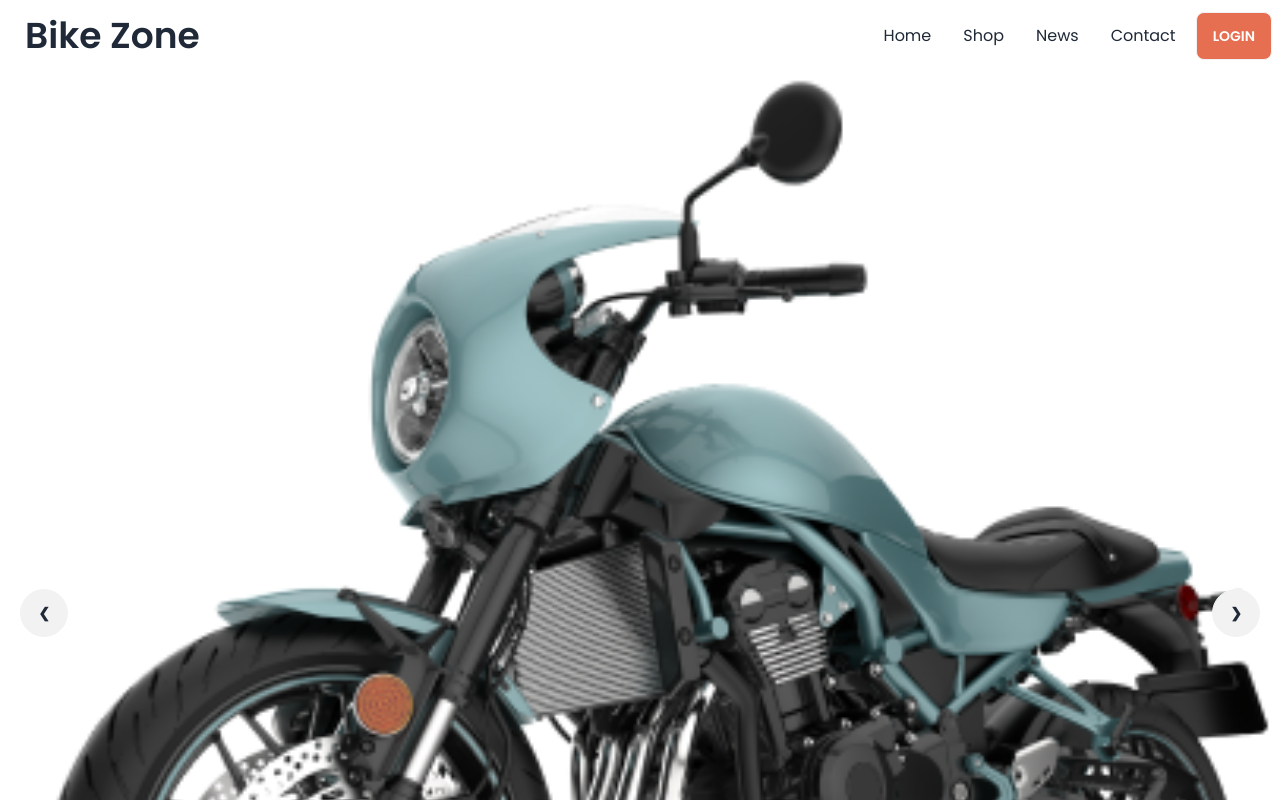
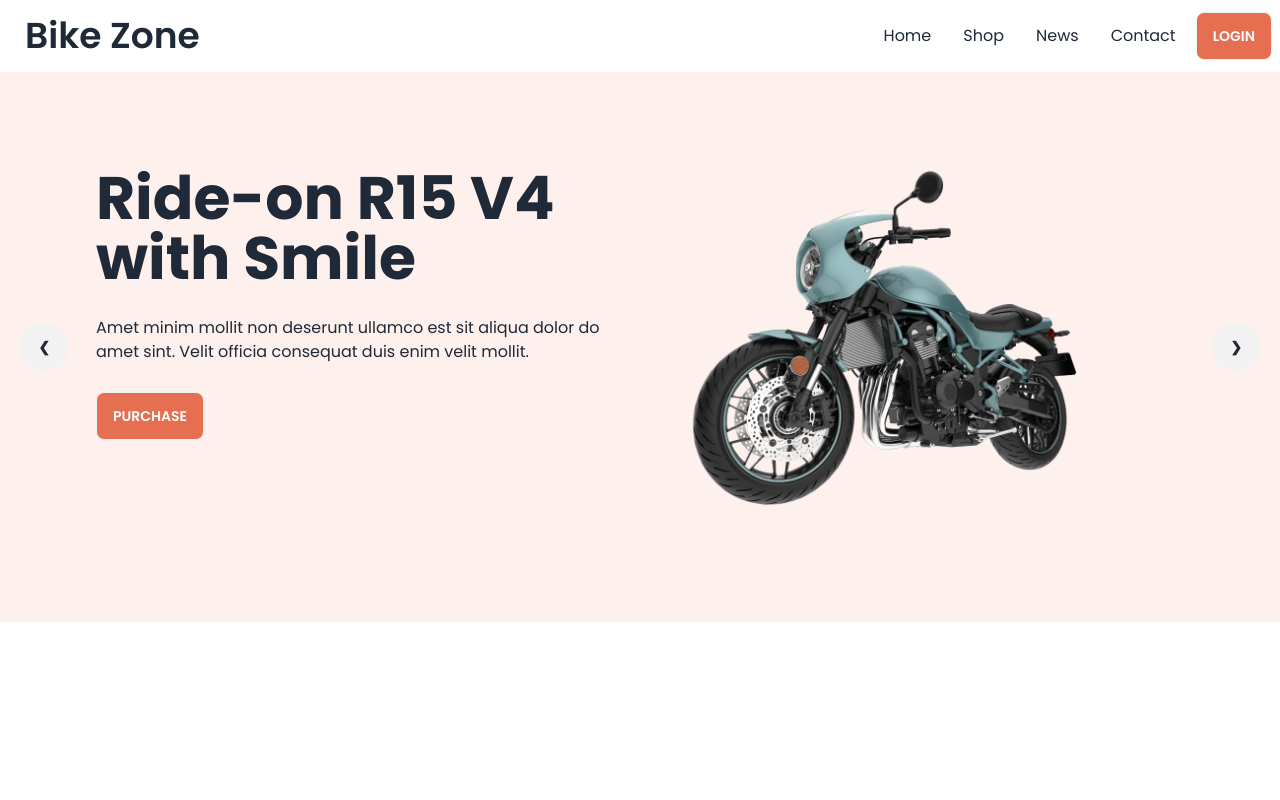
Before and after one commit to EngrMunir/biker-zone-daisy-ui, a plain HTML site: page index.html in a window 1280 px wide. Shown: the top 800 px of the page. Drawn offline with nearby package versions, Linux system fonts and the light colour scheme.

Commit message:
first slide ready

```diff
--- a/index.html
+++ b/index.html
@@ -16,6 +16,7 @@
             colors: {
               clifford: '#da373d',
               'bike-primary': '#E76F51',
+              'bike-primary-bg': 'rgba(231, 111, 81, 0.10)',
             }
           }
         }
@@ -58,9 +59,24 @@
                 </div>
               </div>
         </nav>
-        <div class="carousel w-full">
+        <div class="carousel w-full lg:h-[550px] bg-bike-primary-bg">
           <div id="slide1" class="carousel-item relative w-full">
-            <img src="/images/slider/bike1.png" class="w-full" />
+            <div class="flex flex-col lg:flex-row gap-20 p:4 lg:p-24">
+              <div class="space-y-7 flex-1">
+                <h2 class="text-6xl font-bold">
+                  Ride-on R15 V4
+                  <br>with Smile
+                </h2>
+                <p>
+                  Amet minim mollit non deserunt ullamco
+est sit aliqua dolor do amet sint. Velit officia consequat duis enim velit mollit.
+                </p>
+                <button class="btn bg-bike-primary text-white">Purchase</button>
+              </div>
+              <div class="flex-1">
+                <img src="/images/slider/bike1.png" class="w-[400px]" />
+              </div>
+            </div>
             <div class="absolute flex justify-between transform -translate-y-1/2 left-5 right-5 top-1/2">
               <a href="#slide4" class="btn btn-circle">❮</a>
               <a href="#slide2" class="btn btn-circle">❯</a>
```
